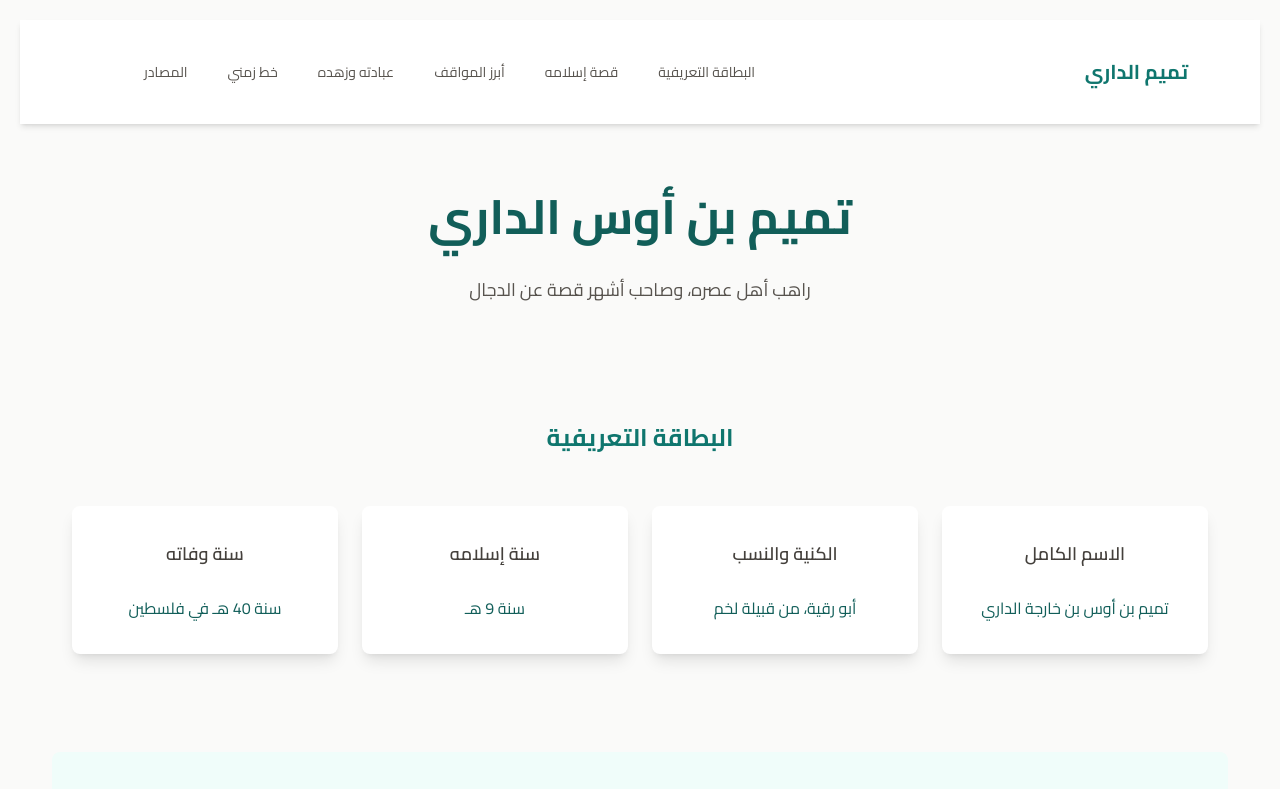
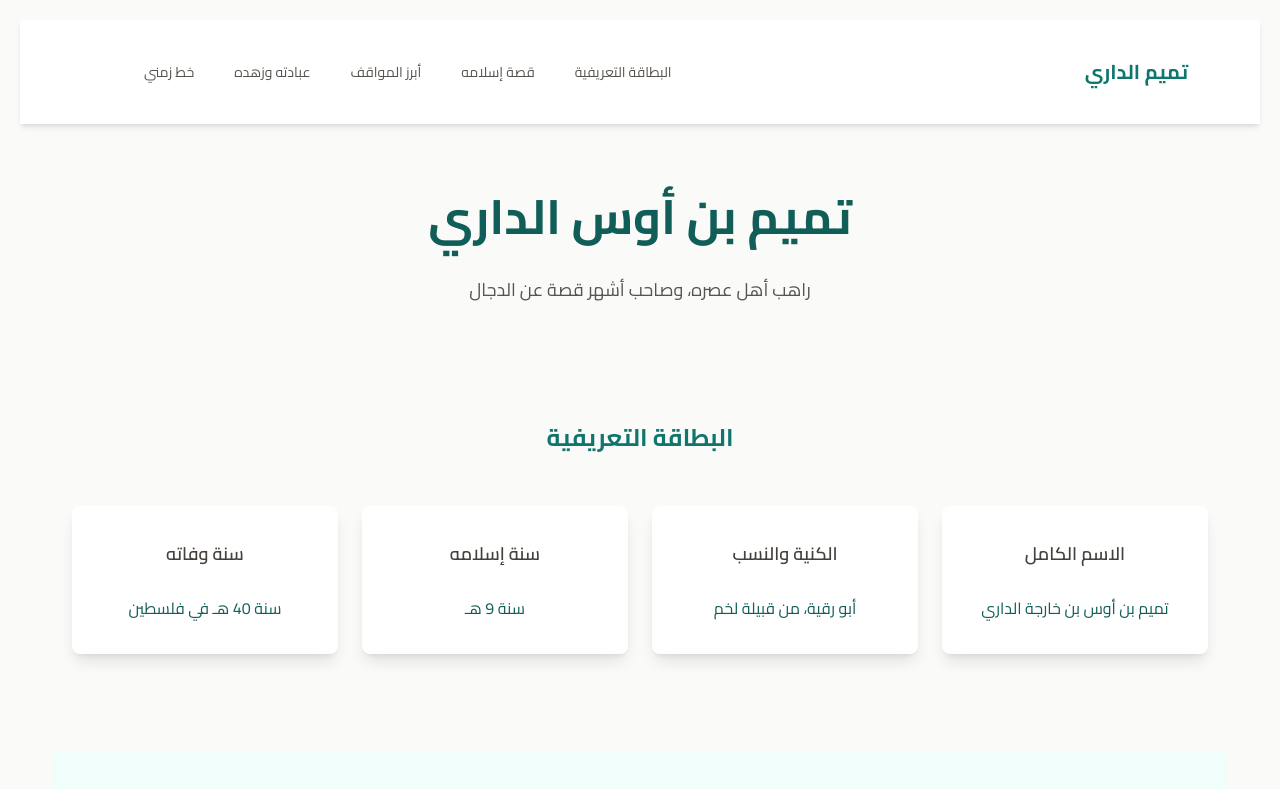
Before and after one commit to HamzahMesrah/mokhtasar-aby-shogae, a plain HTML site: page tameem/index.html in a window 1280 px wide. Shown: the top 789 px of the page. Drawn offline with nearby package versions, Linux system fonts and the light colour scheme.

Commit message:
Update index.html

```diff
--- a/tameem/index.html
+++ b/tameem/index.html
@@ -65,7 +65,6 @@
                         <a href="#moments" class="text-stone-600 hover:text-teal-600 px-3 py-2 rounded-md text-sm font-medium">أبرز المواقف</a>
                         <a href="#worship" class="text-stone-600 hover:text-teal-600 px-3 py-2 rounded-md text-sm font-medium">عبادته وزهده</a>
                         <a href="#timeline" class="text-stone-600 hover:text-teal-600 px-3 py-2 rounded-md text-sm font-medium">خط زمني</a>
-                        <a href="#sources" class="text-stone-600 hover:text-teal-600 px-3 py-2 rounded-md text-sm font-medium">المصادر</a>
                     </div>
                 </div>
                  <div class="md:hidden">
@@ -75,7 +74,6 @@
                         <option value="#moments">أبرز المواقف</option>
                         <option value="#worship">عبادته وزهده</option>
                         <option value="#timeline">خط زمني</option>
-                        <option value="#sources">المصادر</option>
                     </select>
                 </div>
             </div>
```
